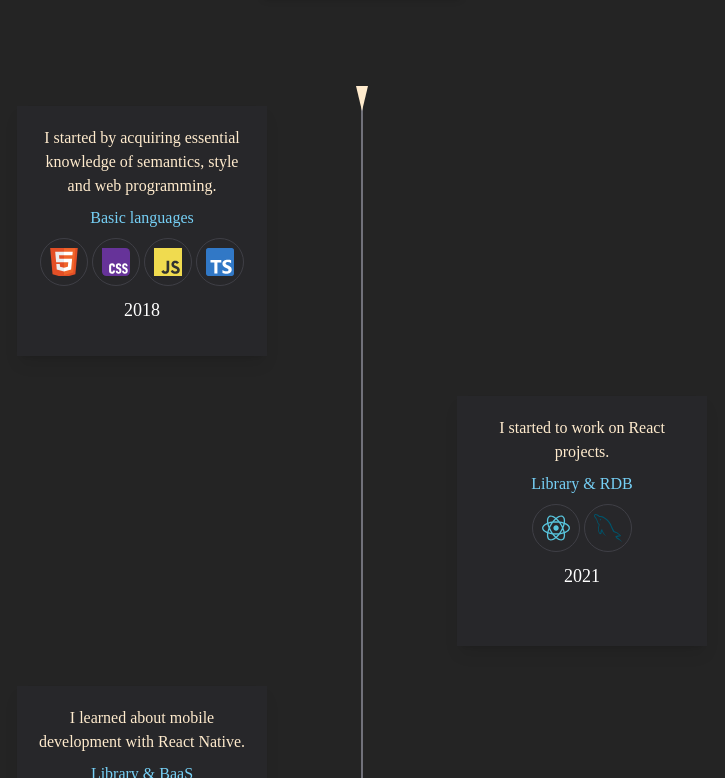
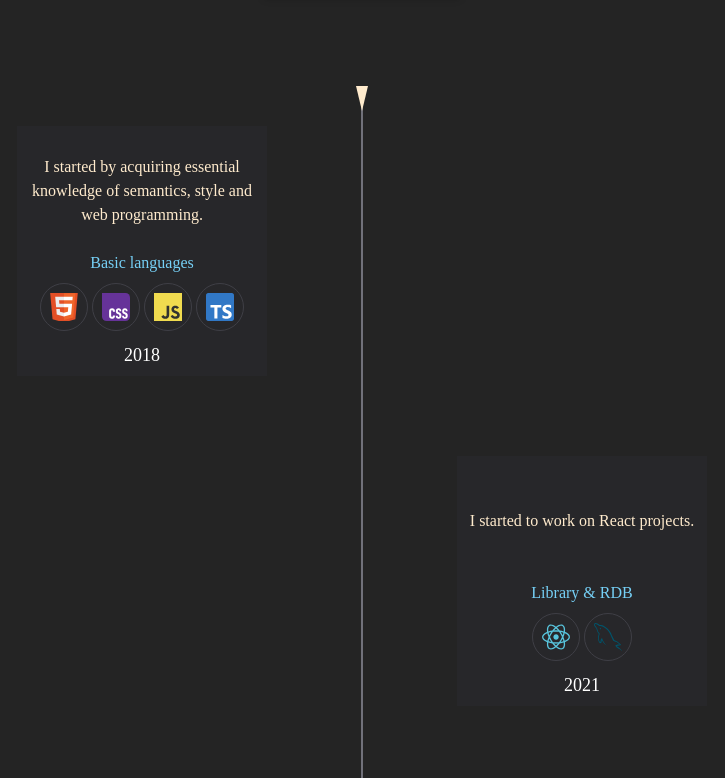
Before and after one commit to JuanPython1/juandev.is-a.dev, a React (Vite) app: page /#/ in a window 1280 px wide. Shown: the part 762-1540 px from the top of the page, without its empty margins (278-1003 px from the left). Built offline with nearby package versions, Linux system fonts and the light colour scheme; a web font is replaced by a local one.

Commit message:
fix: :art: fix div event card Trayectory

```diff
--- a/src/pages/start/components/Trajectory.jsx
+++ b/src/pages/start/components/Trajectory.jsx
@@ -18,9 +18,14 @@ export default function Trajectory() {
 
 
                     {/* Tarjeta de evento */}
-                    <div className="flex flex-col gap-2 bg-zinc-800 dark:bg-[#d95a5a] transition-colors duration-500 p-5 w-[250px] min-h-[250px] shadow-lg z-10">
+                    <div
+                        className="flex flex-col gap-2  h-32 bg-zinc-800 dark:bg-[#d95a5a]  transition-colors duration-500 justify-center items-center my-3 md:my-5 p-3 w-[250px] min-h-[250px] min-w-[250px]"
+                    >
+                        <div className="flex h-1/2 items-center">
                             <p className="font_juan_text_trajectory">{event.description}</p>
-                        <p className="font_juan_framework_trajectory text-center">{event.toolTitle}</p>
+                        </div>
+                        <div className="flex flex-col h-1/2 items-center gap-2">
+                            <p className="font_juan_framework_trajectory">{event.toolTitle}</p>
                             <div className="flex flex-row gap-1 w-full justify-center items-center">
                                 {Object.keys(event.framework).map((key) => (
                                     <IconsContainer
@@ -30,7 +35,9 @@ export default function Trajectory() {
                                     />
                                 ))}
                             </div>
-                        <h1 className="text-2xl font_juan_tittle_trajectory text-center">{event.year}</h1>
+
+                            <h1 className="text-2xl font_juan_tittle_trajectory">{event.year}</h1>
+                        </div>
                     </div>
                 </div>
             ))}
```
Lines whose indentation alone changed are shown as unchanged.
